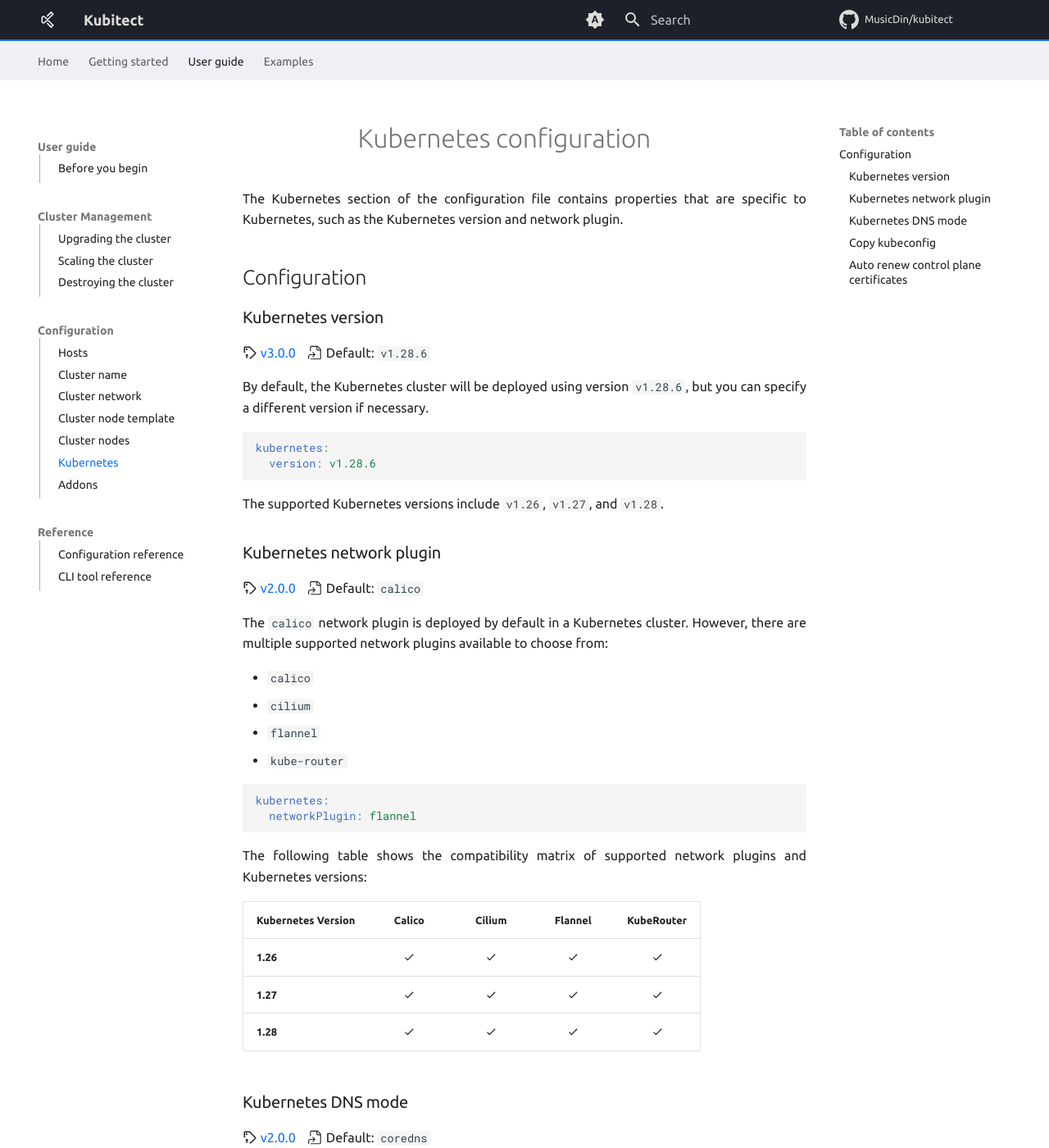
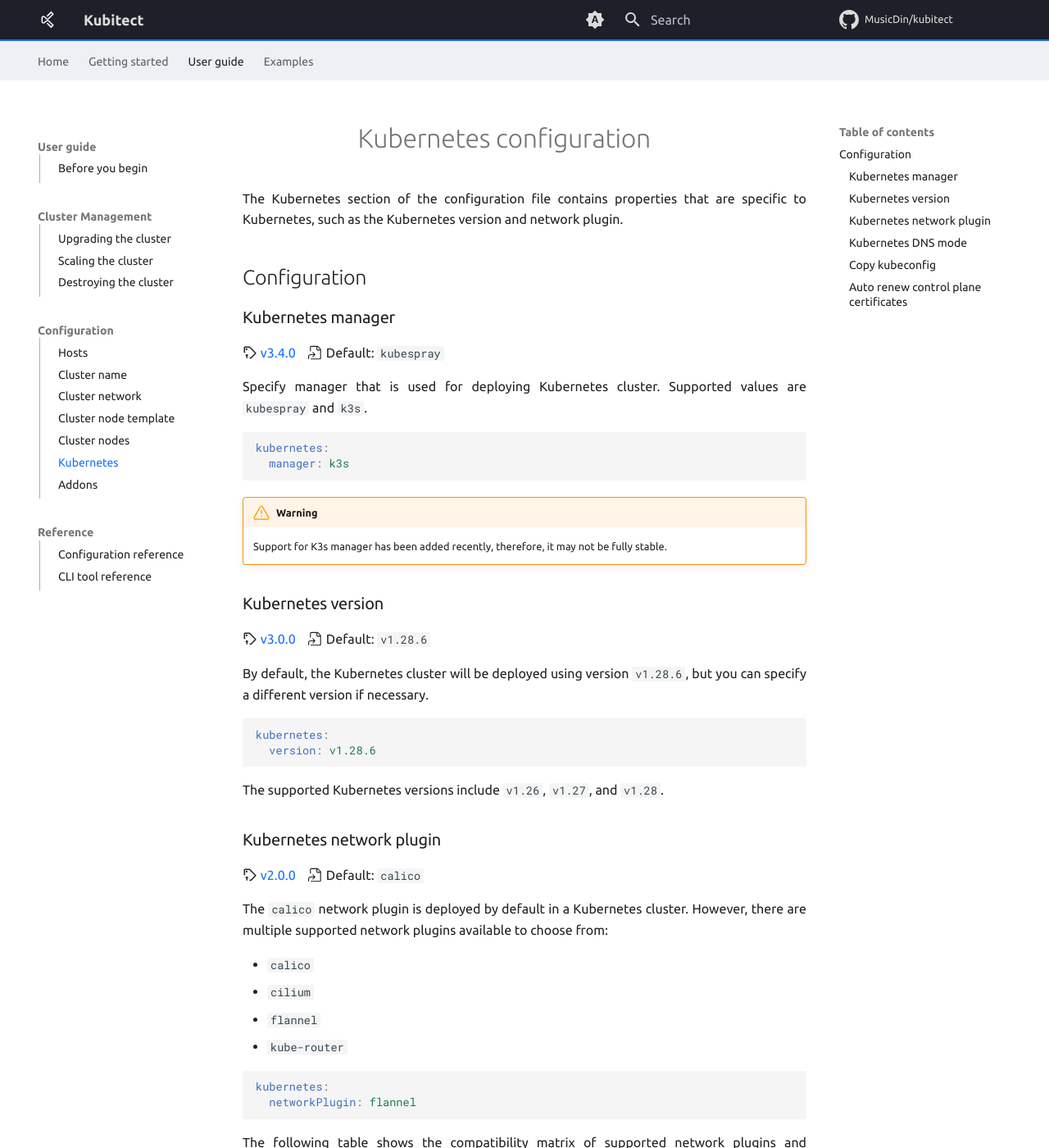
Before and after one commit to MusicDin/kubitect, an MkDocs documentation site: the page built from docs/user-guide/configuration/kubernetes.md, in a window 1280 px wide and 1400 px high. Shown: the whole window at 82% size. Built offline with MkDocs 1.6.1 and Material for MkDocs 9.7.7, drawn with Linux system fonts in a browser that asks for light colours; comment, search, counter and statistics services are not loaded; the version menu is left out; some of the changed text lies outside the part shown.

Commit message:
docs: Add k3s manager in configurtion section
Signed-off-by: Din Music <din.music@din-cloud.com>

````diff
--- a/docs/user-guide/configuration/kubernetes.md
+++ b/docs/user-guide/configuration/kubernetes.md
@@ -1,6 +1,7 @@
 [tag 2.0.0]: https://github.com/MusicDin/kubitect/releases/tag/v2.0.0
 [tag 2.2.0]: https://github.com/MusicDin/kubitect/releases/tag/v2.2.0
 [tag 3.0.0]: https://github.com/MusicDin/kubitect/releases/tag/v3.0.0
+[tag 3.4.0]: https://github.com/MusicDin/kubitect/releases/tag/v3.4.0
 
 <div markdown="1" class="text-center">
 # Kubernetes configuration
@@ -11,6 +12,23 @@
 The Kubernetes section of the configuration file contains properties that are specific to Kubernetes, such as the Kubernetes version and network plugin.
 
 ## Configuration
+
+### Kubernetes manager
+
+:material-tag-arrow-up-outline: [v3.4.0][tag 3.4.0]
+&ensp;
+:octicons-file-symlink-file-24: Default: `kubespray`
+
+Specify manager that is used for deploying Kubernetes cluster. Supported values are `kubespray` and `k3s`.
+
+```yaml
+kubernetes:
+  manager: k3s
+```
+
+!!! warning "Warning"
+
+    Support for K3s manager has been added recently, therefore, it may not be fully stable.
 
 ### Kubernetes version
 
@@ -54,6 +72,10 @@ The following table shows the compatibility matrix of supported network plugins
 | **1.26**           | :material-check: | :material-check: | :material-check: | :material-check: |
 | **1.27**           | :material-check: | :material-check: | :material-check: | :material-check: |
 | **1.28**           | :material-check: | :material-check: | :material-check: | :material-check: |
+
+!!! note "Note"
+
+    K3s manager supports only `flannel` network plugin.
 
 ### Kubernetes DNS mode
 
--- a/docs/user-guide/reference/configuration.md
+++ b/docs/user-guide/reference/configuration.md
@@ -741,6 +741,19 @@ Each configuration property is documented with 5 columns: Property name, descrip
       </td>
     </tr>
     <tr>
+      <td><code>kubernetes.manager</code></td>
+      <td>string</td>
+      <td>kubespray</td>
+      <td></td>
+      <td>
+        Manager that is used for deploying
+        Kubernetes cluster. Possible values are:
+        <ul>
+          <li><code>kubespray</code></li>
+          <li><code>k3s</code></li>
+        </ul>
+    </tr>
+    <tr>
       <td><code>kubernetes.networkPlugin</code></td>
       <td>string</td>
       <td>calico</td>
@@ -753,6 +766,7 @@ Each configuration property is documented with 5 columns: Property name, descrip
           <li><code>flannel</code></li>
           <li><code>kube-router</code></li>
         </ul>
+        Note: k3s manager currently supports only flannel.
       </td>
     </tr>
     <tr>
````
